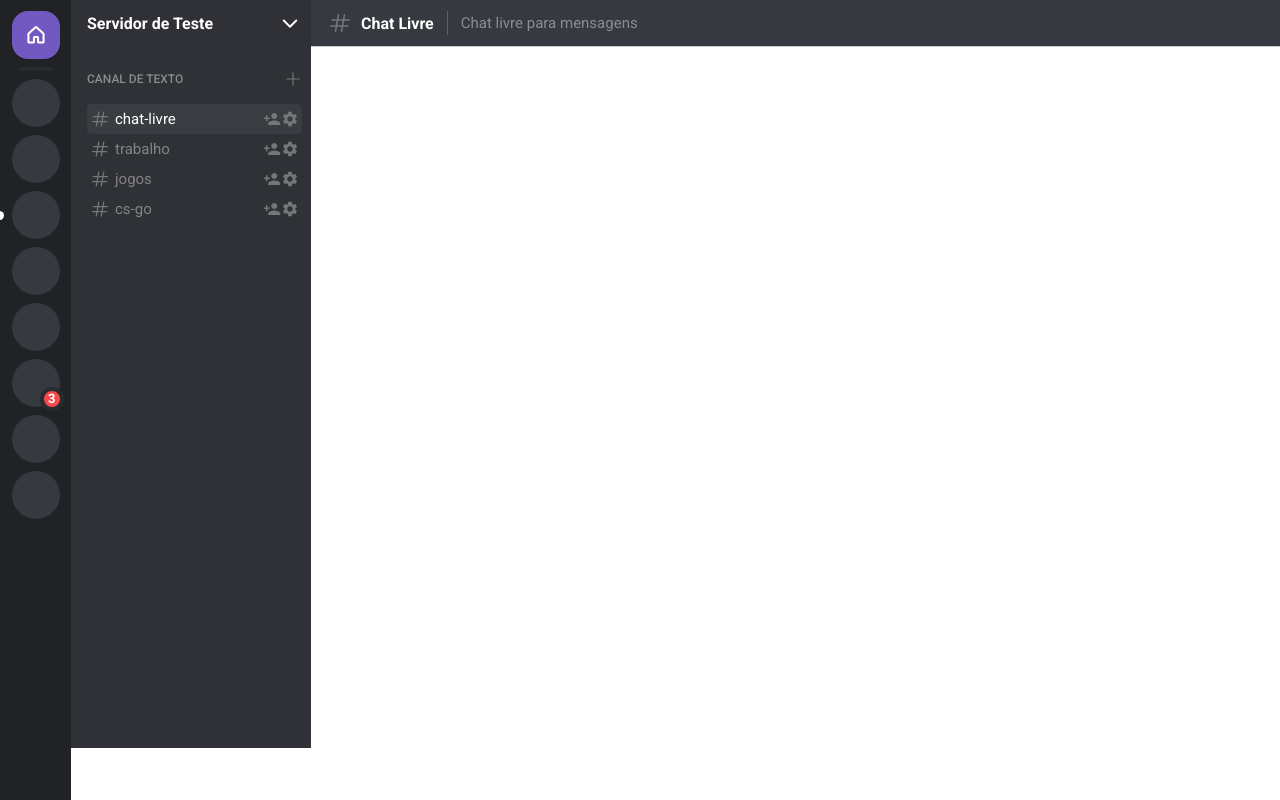
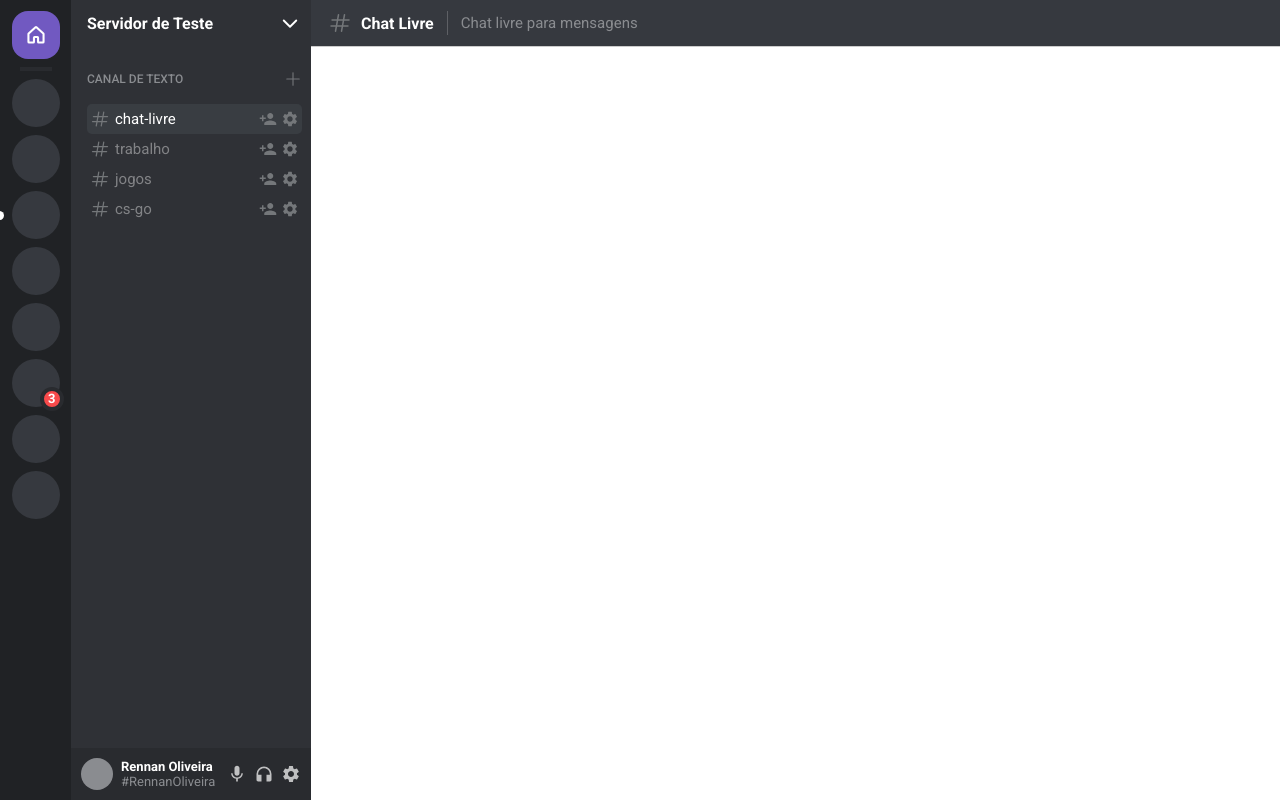
Before and after one commit to RennanD/discord-ui-clone, a Next.js app: page / in a window 1280 px wide. Built offline with nearby package versions, Linux system fonts and the light colour scheme.

Commit message:
chore: create user info component

```diff
--- a/src/components/ChannelButton/styles.ts
+++ b/src/components/ChannelButton/styles.ts
@@ -1,5 +1,5 @@
 import styled, { css } from 'styled-components';
-import { Gear, Hash, UserPlus } from 'phosphor-react';
+import { Hash } from 'phosphor-react';
 import { MdPersonAdd, MdSettings } from 'react-icons/md';
 
 type ContainerProps = {
@@ -73,7 +73,7 @@ export const InviteIcon = styled(MdPersonAdd)`
 export const SettingsIcon = styled(MdSettings)`
   height: 18px;
   width: 18px;
-
+  margin-left: 4px;
   color: var(--symbol);
   cursor: pointer;
 
--- a/src/components/Layout/index.tsx
+++ b/src/components/Layout/index.tsx
@@ -2,6 +2,7 @@ import { ChannelInfo } from '../ChannelInfo';
 import { ChannelList } from '../ChannelList';
 import { ServerLitst } from '../ServerLitst';
 import { ServerName } from '../ServerName';
+import { UserInfo } from '../UserInfo';
 import { Grid } from './styles';
 
 export function Layout(): JSX.Element {
@@ -11,6 +12,7 @@ export function Layout(): JSX.Element {
       <ServerName />
       <ChannelInfo />
       <ChannelList />
+      <UserInfo />
     </Grid>
   );
 }
--- /dev/null
+++ b/src/components/UserInfo/index.tsx
@@ -0,0 +1,31 @@
+import {
+  Container,
+  Profile,
+  Avatar,
+  UserData,
+  Icons,
+  MicIcon,
+  HeadPhoneIcon,
+  SettingsIcon,
+} from './styles';
+
+export function UserInfo(): JSX.Element {
+  return (
+    <Container>
+      <Profile>
+        <Avatar />
+
+        <UserData>
+          <strong>Rennan Oliveira</strong>
+          <span>#RennanOliveira</span>
+        </UserData>
+      </Profile>
+
+      <Icons>
+        <MicIcon />
+        <HeadPhoneIcon />
+        <SettingsIcon />
+      </Icons>
+    </Container>
+  );
+}
--- /dev/null
+++ b/src/components/UserInfo/styles.ts
@@ -0,0 +1,93 @@
+import styled from 'styled-components';
+import { MdHeadphones, MdMic, MdSettings } from 'react-icons/md';
+
+export const Container = styled.div`
+  grid-area: UI;
+  display: flex;
+  align-items: center;
+  justify-content: space-between;
+  padding: 10px;
+  background-color: var(--quaternary);
+  box-shadow: rgba(0, 0, 0, 0.2) 0px 1px 0px 0px;
+`;
+
+export const Profile = styled.div`
+  display: flex;
+  align-items: center;
+`;
+
+export const Avatar = styled.div`
+  height: 32px;
+  width: 32px;
+  border-radius: 50%;
+
+  background-color: var(--gray);
+`;
+
+export const UserData = styled.div`
+  margin-left: 8px;
+  display: flex;
+  flex-direction: column;
+
+  > strong {
+    font-size: 13px;
+    color: var(--white);
+    display: block;
+  }
+
+  > span {
+    font-size: 13px;
+    color: var(--gray);
+  }
+`;
+
+export const Icons = styled.div`
+  display: flex;
+  align-items: center;
+
+  > svg + svg {
+    margin-left: 7px;
+  }
+`;
+
+export const MicIcon = styled(MdMic)`
+  width: 20px;
+  height: 20px;
+  color: var(--white);
+  opacity: 0.7;
+  cursor: pointer;
+
+  transition: all 0.2s ease;
+
+  &:hover {
+    opacity: 1;
+  }
+`;
+
+export const HeadPhoneIcon = styled(MdHeadphones)`
+  width: 20px;
+  height: 20px;
+  color: var(--white);
+  opacity: 0.7;
+  cursor: pointer;
+
+  transition: all 0.2s ease;
+
+  &:hover {
+    opacity: 1;
+  }
+`;
+
+export const SettingsIcon = styled(MdSettings)`
+  width: 20px;
+  height: 20px;
+  color: var(--white);
+  opacity: 0.7;
+  cursor: pointer;
+
+  transition: all 0.2s ease;
+
+  &:hover {
+    opacity: 1;
+  }
+`;
```
